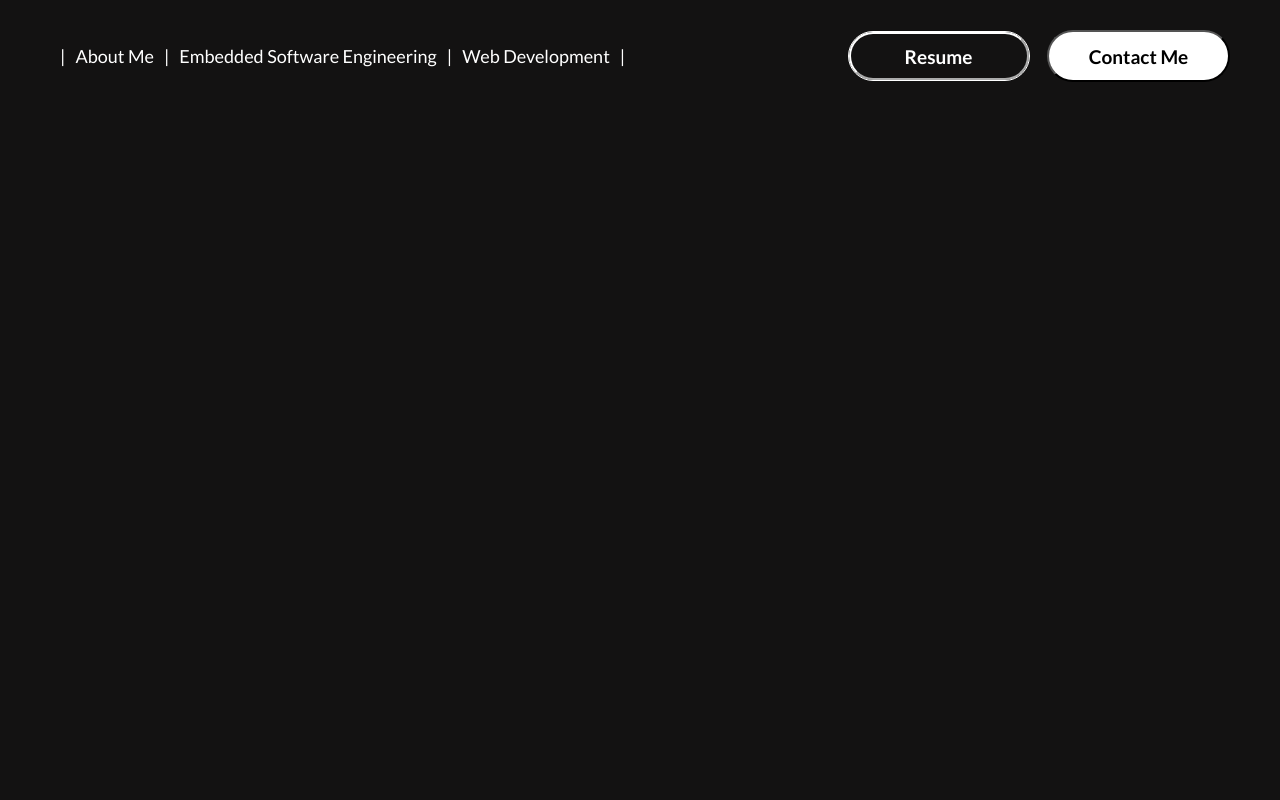
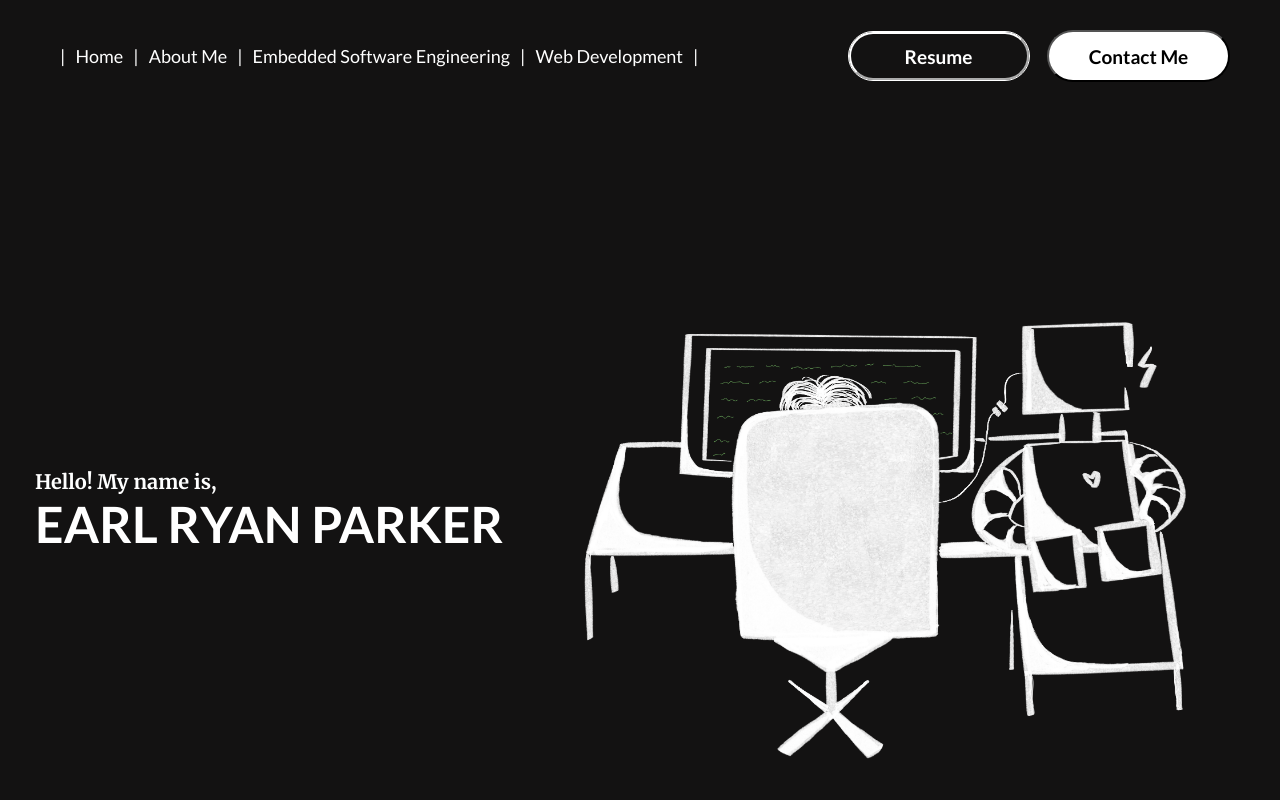
Before and after one commit to EarlRyanParker/PortfolioWebsite, a plain HTML site: page index.html in a window 1280 px wide. Drawn offline with Linux system fonts and the light colour scheme.

Commit message:
add landing page html css

```diff
--- a/css/styles.css
+++ b/css/styles.css
@@ -32,6 +32,7 @@ h2 {
 
 h3 {
   font-family: "Merriweather", sans-serif;
+  color: #ffffff;
 }
 
 p {
@@ -46,8 +47,8 @@ a {
   font-size: 1.8rem;
 }
 /*----------- Reusable CSS -----------*/
-.container {
-  max-width: 120rem;
+section {
+  max-width: 125rem;
   margin: 0 auto;
   padding-right: 2rem;
   padding-left: 2rem;
@@ -105,8 +106,30 @@ a {
   height: 4.8rem;
 }
 
+.btn {
+  cursor: pointer;
+}
+
 /*----------- About Me SECTION -----------*/
 
+.intro_container {
+  display: flex;
+  align-items: center;
+  margin-top: 23vh;
+}
+
+.intro_text_container {
+  margin-top: -5vh;
+  width: 70%;
+}
+
+.intro_text_container h1 {
+  font-size: 5rem;
+}
+
+.intro_img_container img {
+  width: 100%;
+}
 /*----------- Contact Me Modal Window  -----------*/
 
 .contactme-container {
--- a/index.html
+++ b/index.html
@@ -17,6 +17,9 @@
       <nav class="nav">
         <div class="nav_links">
           <p class="link_divider">|</p>
+          <a class="nav_link" href="#About_me">Home</a>
+
+          <p class="link_divider">|</p>
           <a class="nav_link" href="#About_me">About Me</a>
           <p class="link_divider">|</p>
           <a class="nav_link" href="#Embedded_software_engineering">
@@ -29,10 +32,21 @@
           <p class="link_divider">|</p>
         </div>
         <div class="nav_buttons">
-          <button class="resume_button btn ">Resume</button>
+          <button href="./directory/EarlRyanParkerResume.pdf" download="EarlRyanParkerResume" class="resume_button btn ">Resume</button>
           <button class="contact_me_button btn">Contact Me</button>
       </nav>
     </header>
+
+    <section class="landing_page" id = "1">
+     <div class = "intro_container">
+      <div class= "intro_text_container">
+        <h2>Hello! My name is,</h2>
+        <h1>EARL RYAN PARKER</h1>
+      </div>
+      <div class="intro_img_container"><img src="robotBoy.PNG" ></div>
+     </div>
+    </section>
+
 
     <div class="modal hidden">
       <button class="close-modal">&times;</button>
```
Also changed, not shown: 1 other file.
